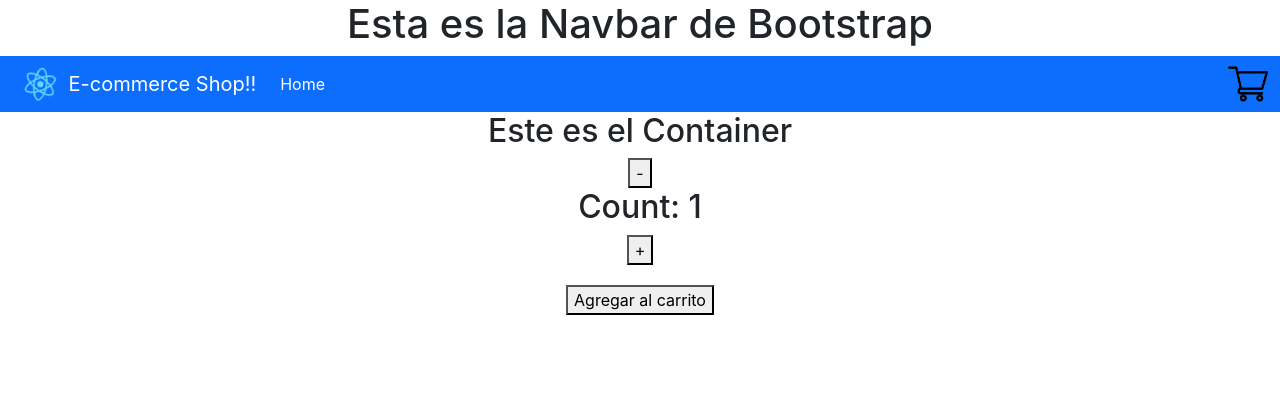
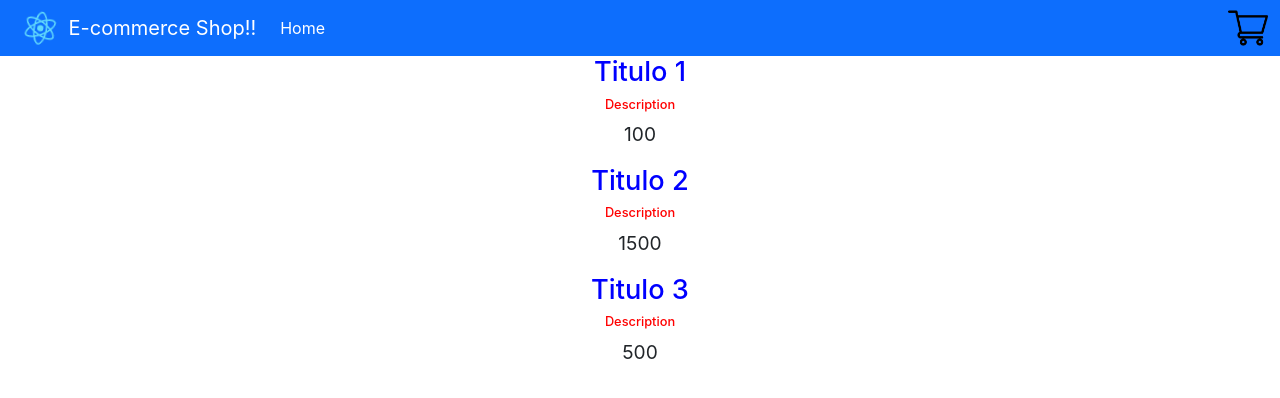
Before and after one commit to jgomez-m/tienda-ecommerce, a React (Create React App) app: page / in a window 1280 px wide. Shown: the top 398 px of the page. Built offline with nearby package versions, Linux system fonts and the light colour scheme.

Commit message:
Clase 6: Item y ItemList usando useEffect y promises

```diff
--- a/package.json
+++ b/package.json
@@ -9,6 +9,7 @@
     "react": "^17.0.2",
     "react-dom": "^17.0.2",
     "react-scripts": "4.0.3",
+    "styled-components": "^5.3.3",
     "web-vitals": "^1.1.2"
   },
   "scripts": {
--- a/src/App.js
+++ b/src/App.js
@@ -5,7 +5,6 @@ import NavBar from './components/NavBar';
 function App() {
   return (
     <div className="App">
-      <h1>Esta es la Navbar de Bootstrap</h1>
       <NavBar />
       <ItemListContainer greeting="Propiedad Greeting" />
     </div>
--- /dev/null
+++ b/src/components/Item.js
@@ -0,0 +1,16 @@
+import React from 'react'
+import { Title, Description, Price } from './Styles'
+
+
+const Item = ({ item }) => {
+
+    return (
+        <div key={item.id}>
+            <Title>{item.title}</Title>
+            <Description>{item.description}</Description>
+            <Price>{item.price}</Price>
+        </div>
+    )
+}
+
+export default Item
--- /dev/null
+++ b/src/components/ItemList.js
@@ -0,0 +1,12 @@
+import React from 'react'
+import Item from './Item'
+
+const ItemList = ({ items }) => {
+    return (
+        <div>
+            {items.map(item => <Item key={item.id} item={item} />)}
+        </div>
+    )
+}
+
+export default ItemList
--- a/src/components/ItemListContainer.js
+++ b/src/components/ItemListContainer.js
@@ -1,13 +1,63 @@
-import React from 'react'
+import React, { useState, useEffect } from 'react'
 import ItemCount from './ItemCount'
+import ItemList from './ItemList'
 
-const ItemListContainer = (props) => {
+const ItemListContainer = () => {
+
+    const [loading, setLoading] = useState(true)
+    const [items, setItems] = useState([])
+
+    useEffect(() => {
+        const itemArray = [
+            {
+                id: "1",
+                title: "Titulo 1",
+                description: "Description",
+                price: "100"
+            },
+            {
+                id: "2",
+                title: "Titulo 2",
+                description: "Description",
+                price: "1500"
+            },
+            {
+                id: "3",
+                title: "Titulo 3",
+                description: "Description",
+                price: "500"
+            }
+        ]
+        const getItems = new Promise((resolve, reject) => {
+            setTimeout(() => resolve(itemArray),2000);
+          });
+
+        getItems
+            .then((res) => {
+                console.log("Resolviendo la Promise...", res);
+                setLoading(false);
+                setItems(res);
+            })
+            .catch(error => {
+                console.log(`Este fue el error: ${error}`);
+            });
+    },[]);
+
     return (
-        <>
-            <h2>Este es el Container</h2>
-            <ItemCount stock={0} initial={1}
-                onAdd={(num) => window.alert(`Productos agregados: ${num}`)} />
-        </>
+        loading ?
+        (
+        <div>
+            <h3>Cargando ...</h3>
+        </div>
+        ) :
+        (
+        <div>
+            {/* <ItemCount stock={10} initial={1}
+                onAdd={(num) => window.alert(`Productos agregados: ${num}`)}
+            /> */}
+            <ItemList items={items} />
+        </div>
+        )
     )
 }
 
--- a/src/components/NavBar.js
+++ b/src/components/NavBar.js
@@ -8,18 +8,17 @@ const NavBar = () => {
 			<nav className="navbar navbar-expand-lg navbar-dark bg-primary">
 				<div className="container-fluid">
 					<img src={logo} className="App-logo" alt="logo" />
-					<a className="navbar-brand" href="#">E-commerce Shop!!</a>
+					<a className="navbar-brand" href="/">E-commerce Shop!!</a>
 					<button className="navbar-toggler" type="button" data-bs-toggle="collapse" data-bs-target="#navbarSupportedContent" aria-controls="navbarSupportedContent" aria-expanded="false" aria-label="Toggle navigation">
 						<span className="navbar-toggler-icon"></span>
 					</button>
 					<div className="collapse navbar-collapse" id="navbarSupportedContent">
 						<ul className="navbar-nav me-auto mb-2 mb-lg-0">
 							<li className="nav-item">
-								<a className="nav-link active" aria-current="page" href="#">Home</a>
+								<a className="nav-link active" aria-current="page" href="/">Home</a>
 							</li>
 						</ul>
 					</div>
-					{/* Includes the Cart Widget */}
 					<CartWidget />
 				</div>
 			</nav>
--- /dev/null
+++ b/src/components/Styles.js
@@ -0,0 +1,15 @@
+import styled from 'styled-components'
+
+export const Title = styled.h2`
+    font-size: 1.7em;
+    text-align: center;
+    color: blue;
+`
+export const Description = styled.h3`
+    font-size: 0.8em;
+    color: red;
+`
+
+export const Price = styled.p`
+    font-size: 1.2em;
+`
```
Also changed, not shown: 2 other files (tests, documents, lock files or other folders).
